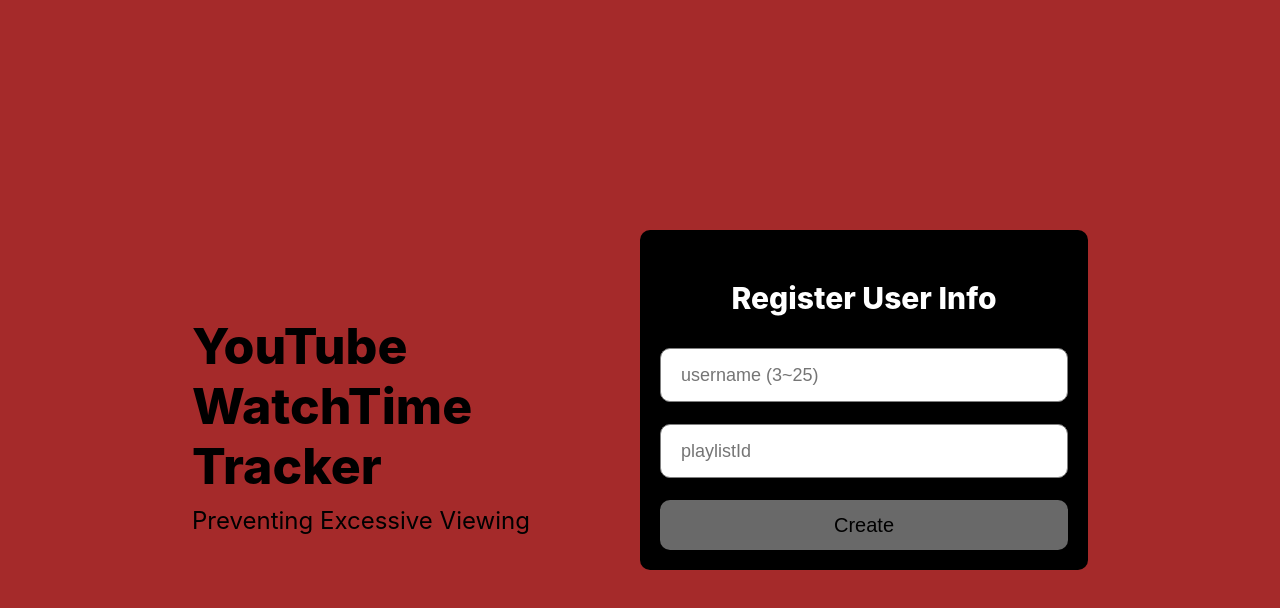
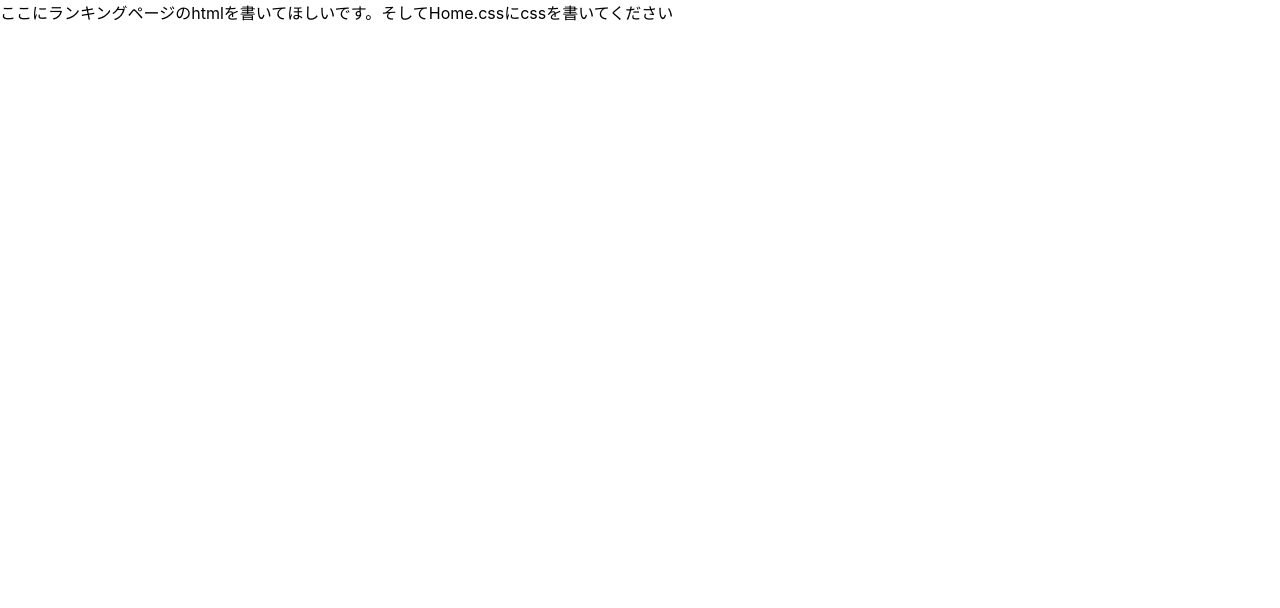
Before and after one commit to muizu555/team12-front, a React (Create React App) app: page / in a window 1280 px wide. Shown: the top 608 px of the page. Built offline with nearby package versions, Linux system fonts and the light colour scheme.

Commit message:
routing diff

```diff
--- a/src/App.js
+++ b/src/App.js
@@ -1,11 +1,23 @@
 
 import './App.css';
+import Home from './pages/home/Home';
 import Register from './pages/register/Regiser';
 import { BrowserRouter as Router, Route, Routes } from "react-router-dom";
 
 
+
+//もしかしたら大変な間違いを犯してしまったかもしれません　ホームのパスが/:idなのかもしれない　このアプリでは、("/")というpathは存在しないのかもしれません
+
+
 function App() {
-  return <Register></Register>
+  return (
+    <Router>
+      <Routes>
+        <Route path="/" element = {<Home />}/>
+        <Route path="/register" element = {<Register />}/>
+      </Routes>
+    </Router>
+  );
 }
 
 export default App;
```
